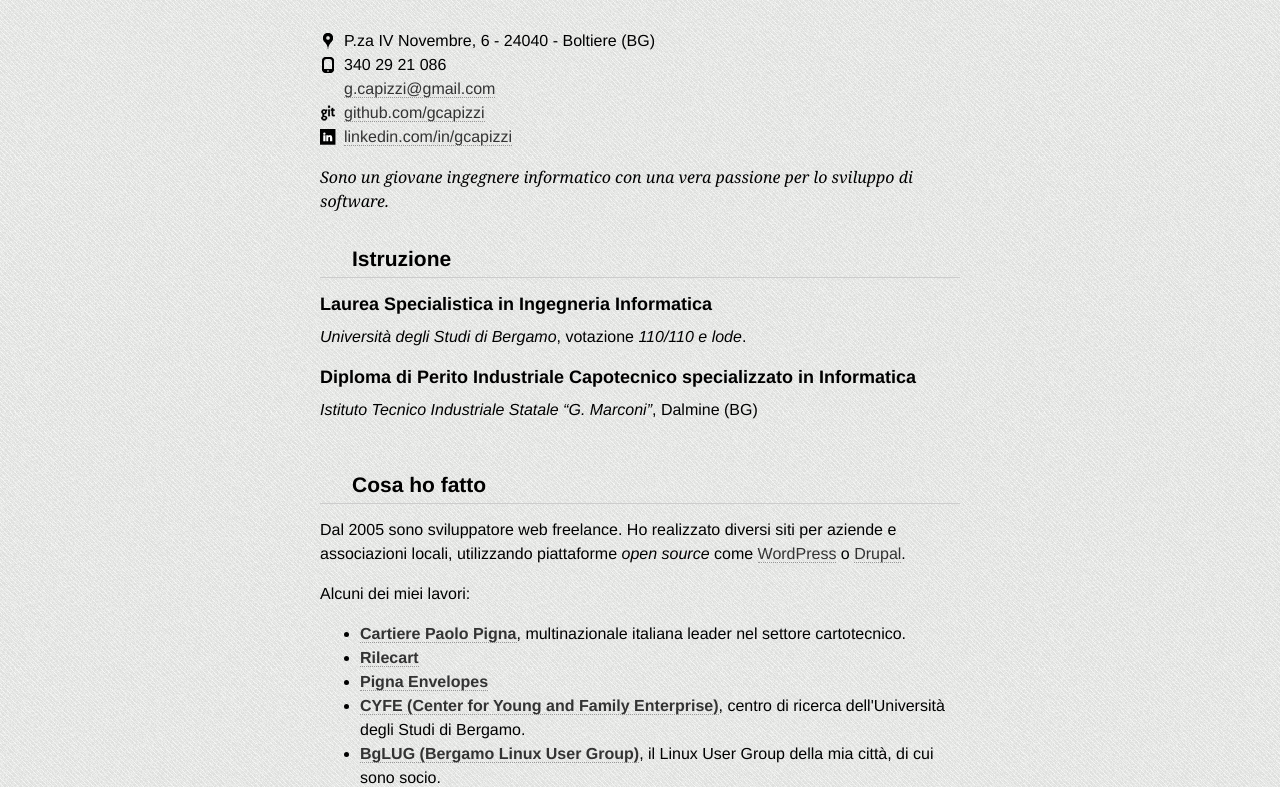
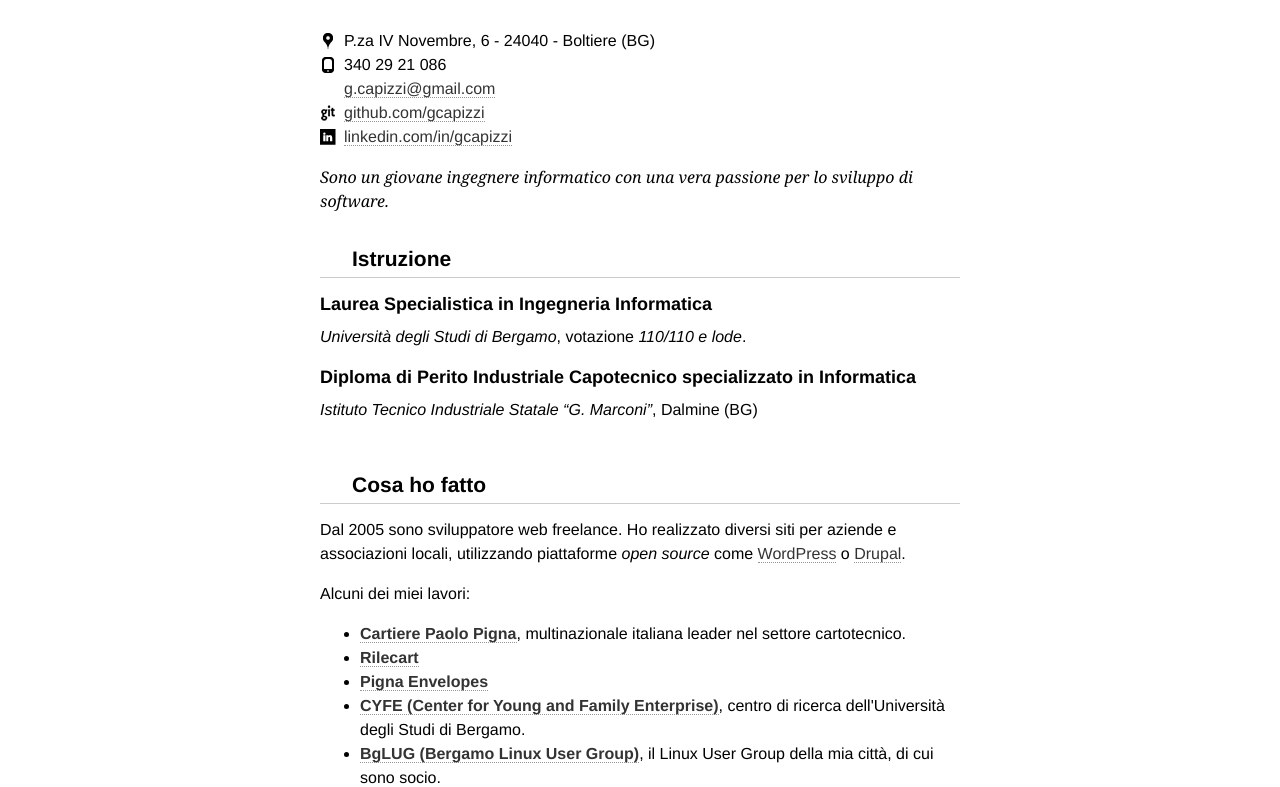
Before and after one commit to gcapizzi/gcapizzi.github.io, a plain HTML site: page index.html in a window 1280 px wide. Shown: the part 100-887 px from the top of the page. Drawn offline with Linux system fonts and the light colour scheme.

Commit message:
Remove background.

```diff
--- a/css/style.css
+++ b/css/style.css
@@ -10,7 +10,6 @@
 }
 
 body {
-  background-image: url(../img/rough_diagonal.png);
   font: 16px Helvetica, sans-serif;
   line-height: 1.5em;
 }
```
Also changed, not shown: img/rough_diagonal.png (deleted).
